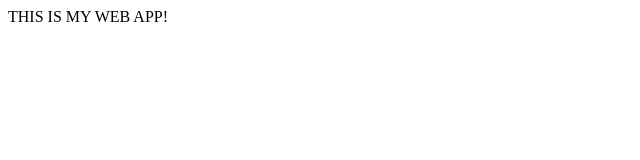
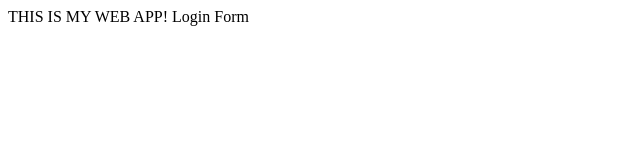
Before and after one commit to catneybrown/myappexample, a plain HTML site: page index.html in a window 1280 px wide. Shown: the full height of the page, 0-640 px from the left. Drawn offline with Linux system fonts and the light colour scheme.

Commit message:
login form

```diff
--- /dev/null
+++ b/dir2/app2.js
@@ -0,0 +1 @@
+console.log("app1");
--- a/index.html
+++ b/index.html
@@ -8,5 +8,6 @@
 </head>
 <body>
     THIS IS MY WEB APP!
+    Login Form
 </body>
 </html>
```
Also changed, not shown: login.html (added, +1 -0 lines), log.txt (added).
